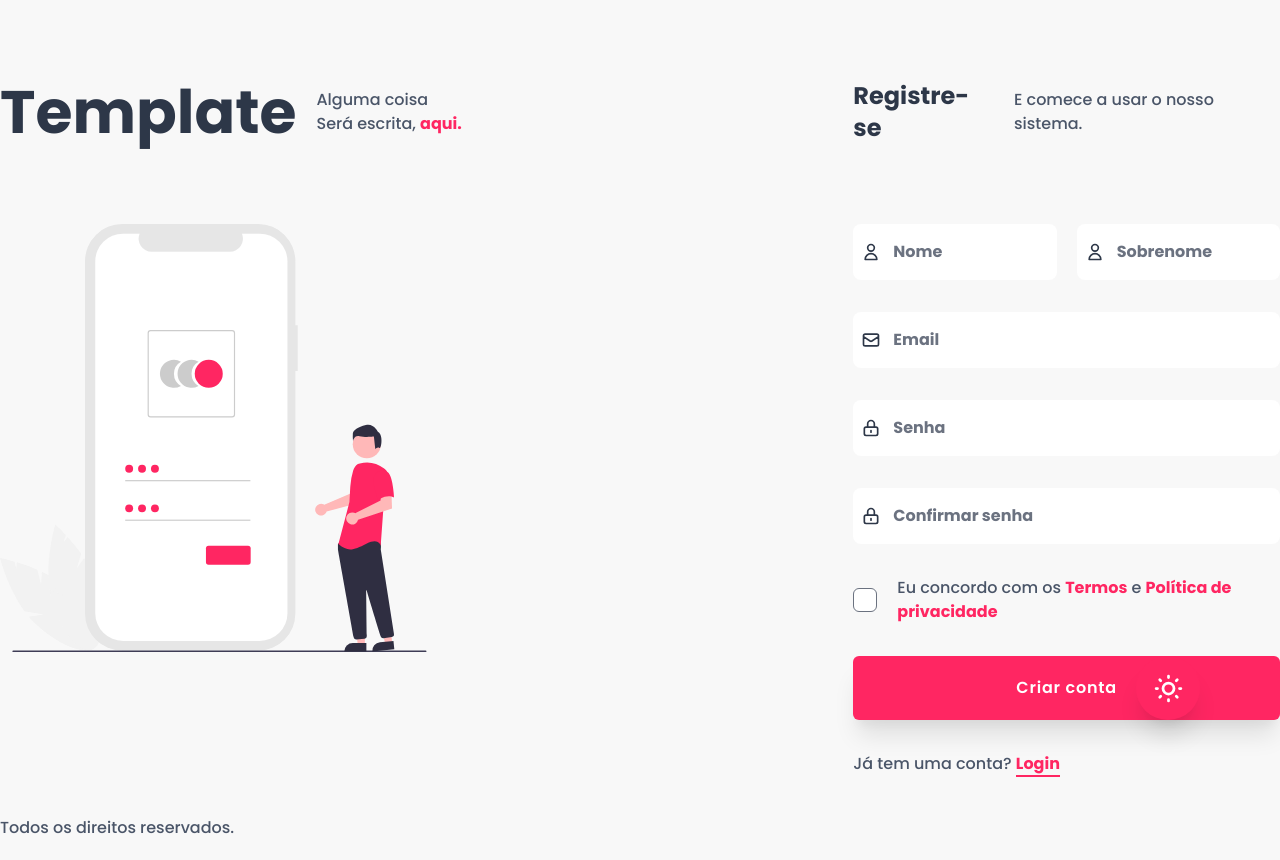
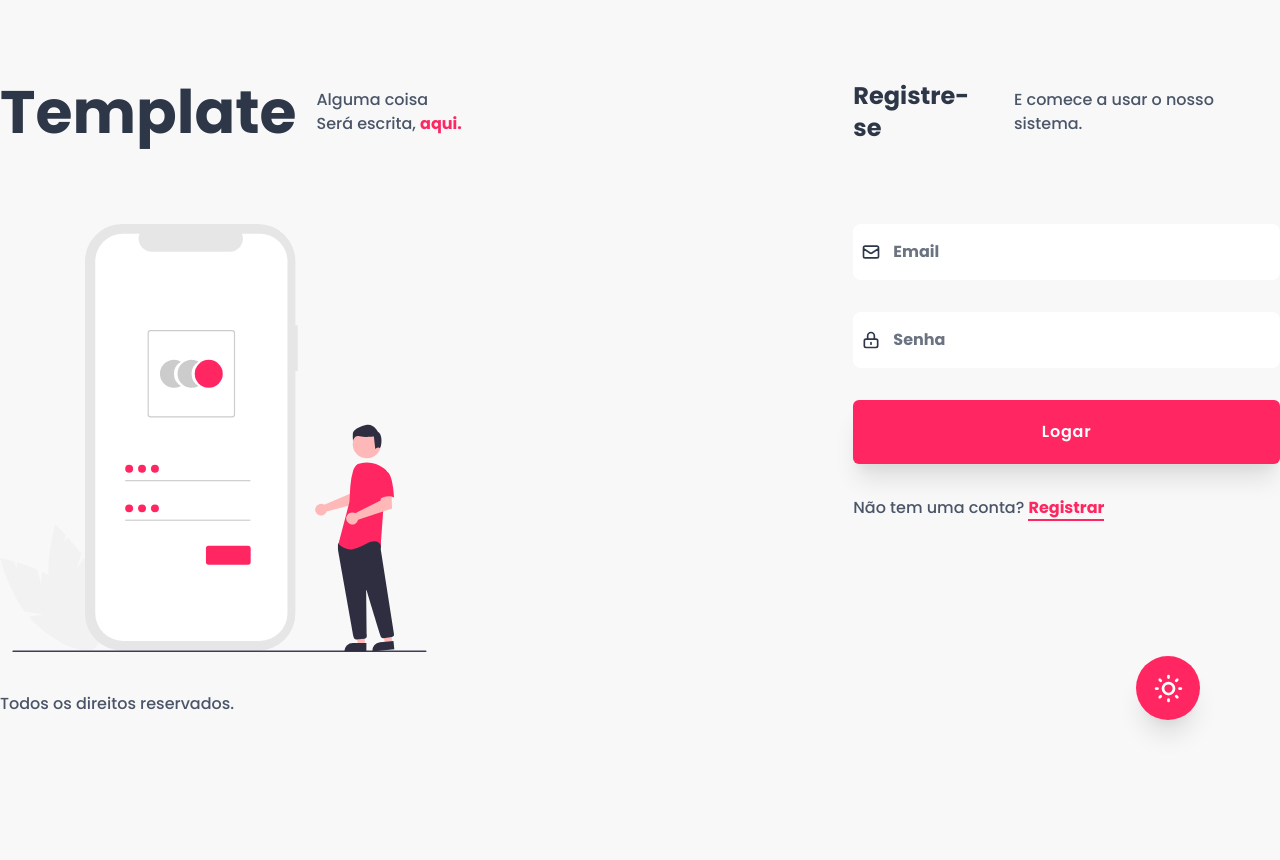
Before and after one commit to gabrieldemian/login-template, a Next.js app: page / in a window 1280 px wide. Both pictures are taken after a click on the link "Login". After the commit the page ends 800 px from the top, so only its background shows below. Built offline with nearby package versions, Linux system fonts and the light colour scheme.

Commit message:
animação completa ao trocar entre login e register

```diff
--- a/components/LoginForm.js
+++ b/components/LoginForm.js
@@ -1,17 +1,53 @@
 import Input from "@/components/Input";
 import Button from "@/components/Button";
+import { motion } from "framer-motion";
 
-export default function LoginForm() {
+const parentAnimation = {
+  initial: {
+    transition: { staggerChildren: 0.07, delayChildren: 0.2 },
+  },
+  exit: {
+    transition: { staggerChildren: 0.05, staggerDirection: -1 },
+  },
+};
+
+const childrenAnimation = {
+  initial: {
+    opacity: 1,
+    transition: {
+      y: { stiffness: 1000, velocity: -100 },
+    },
+  },
+  exit: {
+    opacity: 0,
+    transition: {
+      y: { stiffness: 1000 },
+    },
+  },
+};
+
+export default function LoginForm({ toggle, ...other }) {
   return (
-    <>
-      <Input icon="letter" type="email" placeholder="Email" />
-      <Input icon="lock" placeholder="Senha" />
+    <motion.div variants={parentAnimation} className="gap-8 flex flex-col flex-wrap absolute left-0 right-0 top-0" {...other}>
 
-      <Button>Logar</Button>
+      <motion.div variants={childrenAnimation}>
+        <Input icon="letter" type="email" placeholder="Email" />
+      </motion.div>
+      <motion.div variants={childrenAnimation}>
+        <Input icon="lock" placeholder="Senha" />
+      </motion.div>
 
-      <p>
-        Não tem uma conta? <a className="link link-border">Registrar</a>
-      </p>
-    </>
+      <motion.div variants={childrenAnimation}>
+        <Button>Logar</Button>
+      </motion.div>
+
+      <motion.p variants={childrenAnimation}>
+        Não tem uma conta?{" "}
+        <a onClick={toggle} className="link link-border">
+          Registrar
+        </a>
+      </motion.p>
+
+    </motion.div>
   );
 }
--- a/components/RegisterForm.js
+++ b/components/RegisterForm.js
@@ -3,22 +3,22 @@ import Button from "@/components/Button";
 import { motion } from "framer-motion";
 
 const parentAnimation = {
-  open: {
+  initial: {
     transition: { staggerChildren: 0.07, delayChildren: 0.2 }
   },
-  closed: {
+  exit: {
     transition: { staggerChildren: 0.05, staggerDirection: -1 }
   }
 };
 
 const childrenAnimation = {
-  open: {
+  initial: {
     opacity: 1,
     transition: {
       y: { stiffness: 1000, velocity: -100 }
     }
   },
-  closed: {
+  exit: {
     opacity: 0,
     transition: {
       y: { stiffness: 1000 }
@@ -26,15 +26,9 @@ const childrenAnimation = {
   }
 }
 
-export default function index({ toggle }) {
+export default function index({ toggle, ...other }) {
   return (
-    <motion.div variants={parentAnimation} className="gap-8 flex flex-col flex-wrap">
-      {/* <motion.li variants={childrenAnimation}>Isto é apenas um teste de animação</motion.li>
-      <motion.li variants={childrenAnimation}>Isto é apenas um teste de animação</motion.li>
-      <motion.li variants={childrenAnimation}>Isto é apenas um teste de animação</motion.li>
-      <motion.li variants={childrenAnimation}>Isto é apenas um teste de animação</motion.li>
-      <motion.li variants={childrenAnimation}>Isto é apenas um teste de animação</motion.li>
-      <motion.li variants={childrenAnimation}>Isto é apenas um teste de animação</motion.li> */}
+    <motion.div variants={parentAnimation} className="gap-8 flex flex-col flex-wrap" {...other}>
 
       <motion.div variants={childrenAnimation} className="flex-row flex gap-5 justify-center">
         <Input icon="user" placeholder="Nome" className="flex-grow" />
@@ -58,7 +52,7 @@ export default function index({ toggle }) {
       </motion.div>
 
       <motion.p variants={childrenAnimation}>
-        Já tem uma conta? <a onClick={() => toggle} className="link link-border">Login</a>
+        Já tem uma conta? <a onClick={toggle} className="link link-border">Login</a>
       </motion.p>
     </motion.div>
   );
--- a/pages/index.js
+++ b/pages/index.js
@@ -6,10 +6,9 @@ import { useTheme } from "next-themes";
 import { useEffect, useState } from "react";
 import RegisterForm from "@/components/RegisterForm";
 import LoginForm from "@/components/LoginForm";
-import { motion, useCycle } from "framer-motion";
+import { AnimatePresence, useCycle } from "framer-motion";
 
 export default function Home() {
-
   const [isRegisterOpen, toggleRegister] = useCycle(true, false);
 
   const [mounted, setMounted] = useState(false);
@@ -18,24 +17,6 @@ export default function Home() {
 
   const { setTheme, resolvedTheme } = useTheme();
   let isDark = resolvedTheme === "dark";
-
-  const animate = {
-    open: {
-      transition: {
-        type: "spring",
-        stiffness: 20,
-        restDelta: 2,
-      },
-    },
-    closed: {
-      transition: {
-        delay: 0.5,
-        type: "spring",
-        stiffness: 400,
-        damping: 40,
-      },
-    },
-  };
 
   return (
     <section>
@@ -54,12 +35,7 @@ export default function Home() {
           </div>
 
           <div className="w-full lg:w-4/12 mt-5 lg:mt-0 lg:text-left flex items-center justify-center lg:justify-start flex-col lg:flex-row">
-            <h1
-              onClick={() => toggleRegister()}
-              className="font-bold text-2xl mr-5"
-            >
-              Registre-se
-            </h1>
+            <h1 className="font-bold text-2xl mr-5">Registre-se</h1>
             <p>E comece a usar o nosso sistema.</p>
           </div>
         </div>
@@ -74,15 +50,29 @@ export default function Home() {
           </div>
         </div>
 
-        <motion.div
-          initial={false}
-          animate={isRegisterOpen ? "open" : "closed"}
-          variants={animate}
-          className="lg:w-4/12 h-full w-full"
-        >
-          <RegisterForm toggle={() => toggleRegister()} />
-          {/* <LoginForm /> */}
-        </motion.div>
+        <div className="lg:w-4/12 h-full w-full relative">
+          <AnimatePresence>
+            {isRegisterOpen && (
+              <RegisterForm
+                toggle={() => toggleRegister()}
+                initial="exit"
+                exit="exit"
+                animate="initial"
+              />
+            )}
+          </AnimatePresence>
+
+          <AnimatePresence>
+            {!isRegisterOpen && (
+              <LoginForm
+                toggle={() => toggleRegister()}
+                initial="exit"
+                exit="exit"
+                animate="initial"
+              />
+            )}
+          </AnimatePresence>
+        </div>
       </div>
 
       <Footer />
```
